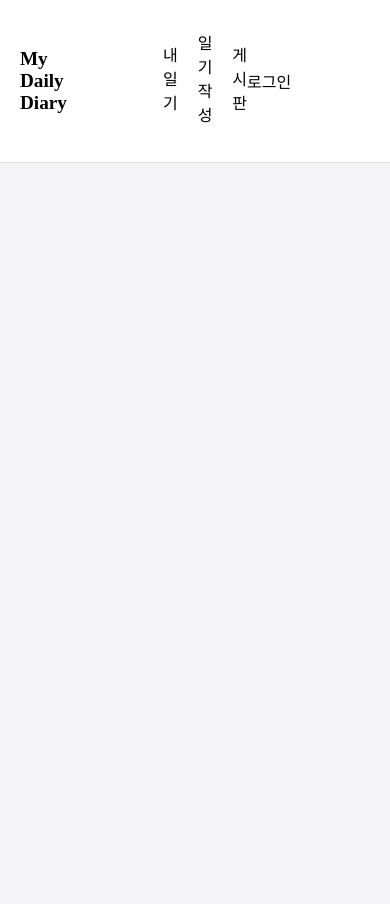
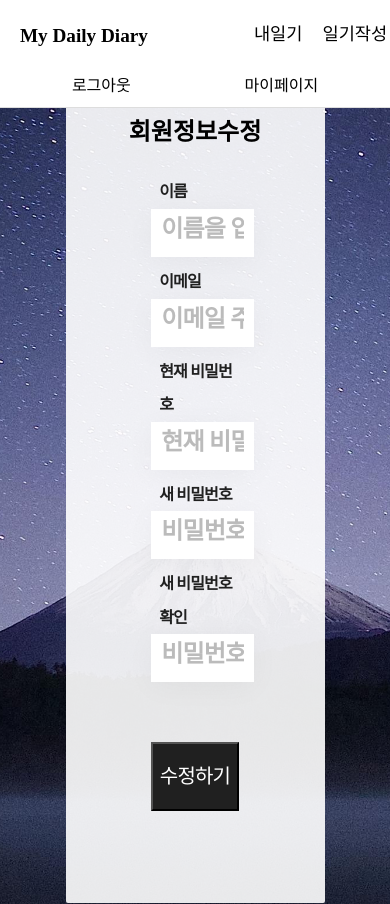
Before and after one commit to SuhyeonB/capstone_FE, a React (Create React App) app: page /editprofile in a window 390 px wide. Built offline with nearby package versions, Linux system fonts and the light colour scheme.

Commit message:
add Editprofile.js & update Header.js

```diff
--- a/src/App.js
+++ b/src/App.js
@@ -7,6 +7,8 @@ import Footer from "./components/Footer";
 
 import Signin from "./pages/signin";
 import Signup from "./pages/signup";
+
+import EditProfile from "./pages/EditProfile";
 
 import CreateDiary from "./pages/createDiary/CreateDiary";
 
@@ -25,6 +27,8 @@ function App() {
 
             {/* nav */}
             <Route path='/writediary' element={<CreateDiary/>} />
+
+            <Route path='/editprofile' element={<EditProfile/>} />
           </Routes>
           <Footer/>
         </BrowserRouter>
--- a/src/components/Header.js
+++ b/src/components/Header.js
@@ -1,10 +1,38 @@
-import React from 'react';
+import React, { useState, useEffect, useRef } from 'react';
 import { Link } from 'react-router-dom';
-import "../styles/component_css/Main.css"
+import "../styles/component_css/Main.css";
 
 const Header = () => {
-    return (
-        <header className="header">
+  const [isLoggedIn, setIsLoggedIn] = useState(true);
+  const [isDropdownOpen, setIsDropdownOpen] = useState(false);
+  const dropdownRef = useRef(null);
+
+  // 드롭다운 토글 함수
+  const toggleDropdown = () => {
+    setIsDropdownOpen(!isDropdownOpen);
+  };
+
+  const handleLogout = () => {
+    setIsLoggedIn(false);
+    alert("로그아웃 되었습니다.");
+  };
+
+  useEffect(() => {
+    const handleClickOutside = (event) => {
+      if (dropdownRef.current && !dropdownRef.current.contains(event.target)) {
+        setIsDropdownOpen(false);
+      }
+    };
+
+    // 외부 클릭시 드롭다운 메뉴 닫기
+    document.addEventListener('mousedown', handleClickOutside);
+    return () => {
+      document.removeEventListener('mousedown', handleClickOutside);
+    };
+  }, []);
+
+  return (
+    <header className="header">
       <div className="header-left">
         <Link to="/" className="brand">My Daily Diary</Link>
         <ul className="nav-links">
@@ -14,10 +42,26 @@ const Header = () => {
         </ul>
       </div>
       <div className="header-right">
-        <Link to="/signin" className="login">로그인</Link>
+        {isLoggedIn ? (
+          <>
+            <button className="logout" onClick={handleLogout}>로그아웃</button>
+            <li className="mypage-container" ref={dropdownRef}>
+              <button className="mypage" onClick={toggleDropdown}>마이페이지</button>
+              {isDropdownOpen && (
+                <ul className="dropdown-menu">
+                  <li><Link to="/likes">좋아요 보관함</Link></li>
+                  <li><Link to="/editprofile">회원정보수정</Link></li>
+                  <li><Link to="/deleteaccount">회원탈퇴</Link></li>
+                </ul>
+              )}
+            </li>
+          </>
+        ) : (
+          <Link to="/signin" className="login">로그인</Link>
+        )}
       </div>
     </header>
-    );
+  );
 };
 
 export default Header;
--- /dev/null
+++ b/src/pages/EditProfile.js
@@ -0,0 +1,81 @@
+import React, { useEffect, useState } from 'react';
+import '../styles/Sign.css';
+
+const EditProfile = () => {
+    const [pwd, setPwd] = useState(''); // 새 비밀번호
+    const [usablePwd, setUsablePwd] = useState(true); // 새 비밀번호 유효성 여부
+    const [repwd, setRepwd] = useState(''); // 새 비밀번호 확인
+    const [pwdcheck, setPwdcheck] = useState(true); // 비밀번호 확인 여부
+    const [name, setName] = useState(''); // 이름
+    const [email, setEmail] = useState(''); // 이메일
+    const [currentPassword, setCurrentPassword] = useState(''); // 현재 비밀번호
+
+    // 비밀번호와 비밀번호 확인이 일치하는지 여부 체크
+    useEffect(() => {
+        setPwdcheck(pwd === repwd);
+    }, [pwd, repwd]);
+
+    const onClick = (e) => {
+        e.preventDefault();
+        if (!usablePwd || !pwdcheck) {
+            alert('비밀번호를 다시 확인해주세요.');
+            return;
+        }
+        alert('수정되었습니다.');
+    };
+
+    // 비밀번호 유효성 검사 함수
+    const validatePassword = (password) => {
+        const lengthValid = password.length >= 8 && password.length <= 20;
+        const hasLetter = /[a-zA-Z]/.test(password);
+        const hasNumber = /[0-9]/.test(password);
+        const hasSpecialChar = /[!@#$%^&*(),.?":{}|<>]/.test(password);
+
+        return lengthValid && hasLetter && hasNumber && hasSpecialChar;
+    };
+
+    return (
+        <div className="editprofile-container">
+            <div className="editprofile-box">
+                <h2>회원정보수정</h2>
+                <form onSubmit={onClick}>
+                    <span>이름</span>
+                    <input type="text" className="input-text" placeholder="이름을 입력해주세요"
+                    value={name} onChange={e => setName(e.target.value)} required />
+
+                    <span>이메일</span>
+                    <input type="email" className="input-text" placeholder="이메일 주소 입력"
+                    value={email} onChange={e => setEmail(e.target.value)} required />
+
+                    <span>현재 비밀번호</span>
+                    <input type="password" className="input-text" placeholder="현재 비밀번호 입력"
+                    value={currentPassword} onChange={e => setCurrentPassword(e.target.value)} required />
+
+                    <span>새 비밀번호</span>
+                    {!usablePwd && (<span className="not-allowed">잘못된 형식입니다.</span>)}
+                    <input
+                        type="password"
+                        className="input-text"
+                        placeholder="비밀번호 입력(문자, 숫자, 특수문자 포함 8~20자)"
+                        value={pwd}
+                        onChange={e => {
+                            const inputPwd = e.target.value;
+                            setPwd(inputPwd);
+                            setUsablePwd(validatePassword(inputPwd));
+                        }}
+                        required
+                    />
+
+                    <span>새 비밀번호 확인</span>
+                    {!pwdcheck && (<span className="not-allowed">비밀번호가 일치하지 않습니다.</span>)}
+                    <input type="password" className="input-text" placeholder="비밀번호 재입력"
+                    value={repwd} onChange={e => setRepwd(e.target.value)} required />
+
+                    <button className="submit" type="submit">수정하기</button>
+                </form>
+            </div>
+        </div>
+    );
+};
+
+export default EditProfile;
--- a/src/pages/signup.js
+++ b/src/pages/signup.js
@@ -31,7 +31,6 @@ const Signup = () => {
       <div className="signup-box">
         <h2>회원가입</h2>
         <form>
-
             <span>이름</span>
             <input type='text' className='input-text' placeholder='이름을 입력해주세요'
             value={name} onChange={e => setName(e.target.value)} required />
--- a/src/styles/Sign.css
+++ b/src/styles/Sign.css
@@ -82,8 +82,8 @@
   margin: auto;
 }
 
-/* signup */
-.signup-container {
+/* signup, editprofile */
+.signup-container, .editprofile-container {
   display: flex;
   justify-content: center;
   align-items: center;
@@ -95,14 +95,14 @@
   background-repeat: no-repeat;
 }
 
-.signup-box {
+.signup-box, .editprofile-box {
   background-color: rgba(255, 255, 255, 0.9);
   padding: 2rem;
   border-radius: 2px;
   width: 50vw;
 }
 
-.signup-box h2 {
+.signup-box, .editprofile-box h2 {
   text-align: center;
 }
 
--- a/src/styles/component_css/Main.css
+++ b/src/styles/component_css/Main.css
@@ -134,11 +134,14 @@ header {
   background-color: #fff;
   border-bottom: 1px solid #ddd;
   z-index: 1000; /* 다른 컨텐츠 위에 표시하도록 z-index 설정 */
+  flex-wrap: nowrap;
+  white-space: nowrap;
 }
 
 .header-left, .header-right {
   display: flex;
   align-items: center;
+  gap: 10px;
 }
 
 .brand {
@@ -149,36 +152,77 @@ header {
   margin-right: 5em;
 }
 
-.nav-links a, .login {
-  text-decoration: none;
-  color: black;
-  margin-right: 20px;
-}
-
 .nav-links {
   list-style: none;
   display: flex;
+  flex-grow: 1;
   gap: 20px;
   padding: 0;
+  justify-content: space-evenly;
+}
+
+.nav-links a, .login {
+  text-decoration: none;
+  font-size: 1.1em;
+  color: black;
+}
+
+.logout, .mypage {
+  background: none;
+  border: none;
+  font-size: 1em;
+  cursor: pointer;
+  color: black;
+}
+
+.mypage-container {
+  position: relative;
+  display: flex;
+  align-items: center;
+}
+
+.dropdown-menu {
+  position: absolute;
+  top: 100%;
+  left: 0;
+  background-color: white;
+  border: 1px solid #ddd;
+  padding: 10px;
+  box-shadow: 0 4px 8px rgba(0, 0, 0, 0.1);
+  z-index: 1000;
+  min-width: 150px;
+}
+
+.dropdown-menu li {
+  list-style: none;
+  margin: 0.2em 0;
+}
+
+.dropdown-menu a {
+  text-decoration: none;
+  color: black;
+  display: block;
+  padding: 0.5em 1em; /* 텍스트 내부의 간격 설정 */
 }
 
 @media (max-width: 768px) {
   .header {
-    flex-direction: row;
+    flex-direction: column;
     justify-content: flex-start;
   }
 
   .header-left, .header-right {
-    flex-direction: row;
-    align-items: center;
     width: 100%;
-    padding: 10px 0;
+    justify-content: space-around;
+  }
+
+  .header-right {
+    margin-top: 10px; /* 작은 화면에서 간격 유지 */
   }
 
   .nav-links {
-    flex-direction: row;
-    align-items: center;
     width: 100%;
+    justify-content: space-between;
     margin-top: 10px;
   }
 
@@ -186,7 +230,6 @@ header {
     margin-right: 0;
   }
 }
-
 
 /* signin css*/
 .signin-container {
```
